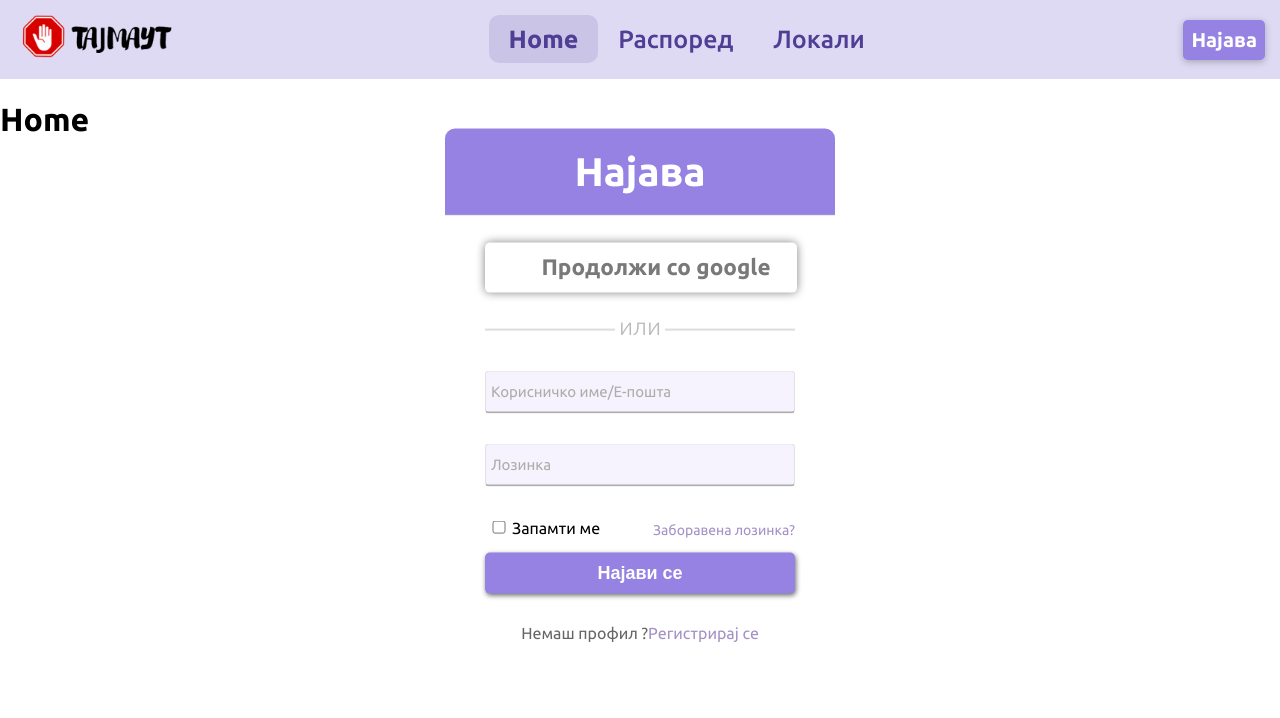
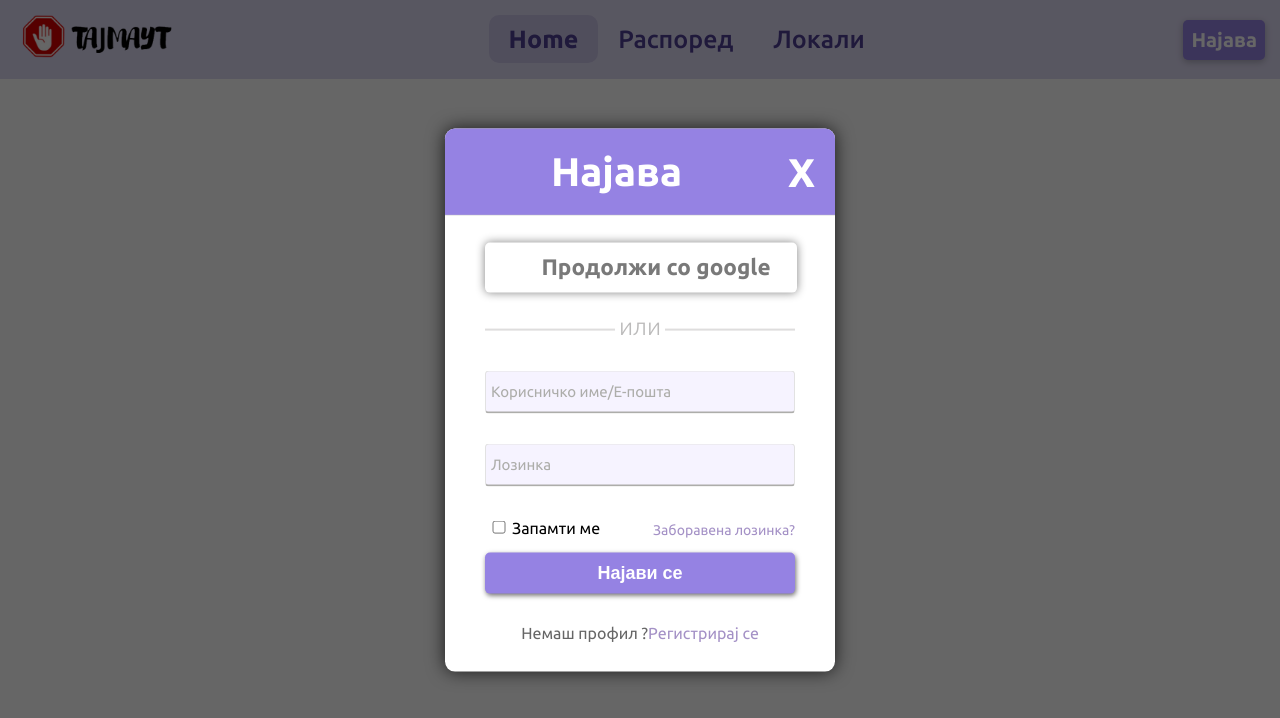
Before and after one commit to petark7/tajmaut, a React (Create React App) app: page / in a window 1280 px wide. Both pictures are taken after a click on the button "Најава". Shown: the top 718 px of the page. Built offline with nearby package versions, Linux system fonts and the light colour scheme; the HTML template or start-up script is replaced by a standard one.

Commit message:
Create close modal function

```diff
--- a/src/App.css
+++ b/src/App.css
@@ -1,5 +1,13 @@
 body {
   font-family: Ubuntu, system-ui, -apple-system, BlinkMacSystemFont, 'Segoe UI', Roboto, Cantarell, 'Open Sans', 'Helvetica Neue', sans-serif;
+  margin: 0;
+  padding: 0;
+  font-family: Ubuntu;
+  height: 100vh;
+}
+
+.custom-modal {
+  z-index: 1000;
 }
 
 .button {
--- a/src/App.js
+++ b/src/App.js
@@ -11,7 +11,7 @@ import { BrowserRouter as Router, Routes, Route } from "react-router-dom";
 import "./App.css";
 
 export default function App() {
-  const [modal, setModal] = useState();
+  const [modal, setModal] = useState(false);
 
   const handleLoginClick = () => {
     if (!modal) {
@@ -32,13 +32,13 @@ export default function App() {
       </Routes>
 
       {modal == "Login" && (
-        <LoginForm onSignUpClick={() => setModal("Register")} onPassClick={() => setModal("Password")} />
+        <LoginForm onSignUpClick={() => setModal("Register")} onPassClick={() => setModal("Password")}  onCloseClick={() => setModal(false)}/>
       )}
       {modal == "Register" && (
-        <RegisterForm onLoginClick={() => setModal("Login")} />
+        <RegisterForm onLoginClick={() => setModal("Login")} onCloseClick={() => setModal(false)}/>
       )}
       {modal == "Password" && (
-        <PasswordForm onLoginClick={() => setModal("Login")} />
+        <PasswordForm onLoginClick={() => setModal("Login")} onCloseClick={() => setModal(false)}/>
       )}
     </Router>
   );
--- a/src/components/ForgotPass/Password.css
+++ b/src/components/ForgotPass/Password.css
@@ -1,10 +1,3 @@
-body {
-    margin: 0;
-    padding: 0;
-    font-family: Ubuntu;
-    height: 100vh;
-    overflow: hidden;
-  }
 .forgot {
   position: absolute;
   top: 50%;
@@ -15,15 +8,22 @@ body {
   border-radius: 10px;
 }
 
-  .forgot p{
+.forgot .X {
+  cursor: pointer;
+  float: right;
+  margin-right: 20px;
+  margin-top: 1px;
+  color: white;
+}
+.forgot p {
   text-align: center;
   font-size: 17;
-    color: #6D6D6D;
+  color: #6d6d6d;
   margin: 10px 35px -10px 35px;
 }
 
-
 .forgot h1 {
+  padding-left: 6px;
   margin-top: 0;
   font-size: 26px;
   text-align: center;
@@ -34,6 +34,8 @@ body {
   color: white;
   font-weight: bold;
 }
+
+
 
 .forgot form {
   padding: 0 40px;
@@ -145,9 +147,8 @@ body {
   text-align: center;
   font-size: 16px;
   color: #6d6d6d;
-
 }
-  .register a{
+.register a {
   text-decoration: none;
   color: rgb(133, 92, 206);
 }
--- a/src/components/ForgotPass/Password.jsx
+++ b/src/components/ForgotPass/Password.jsx
@@ -1,12 +1,14 @@
 import "./Password.css";
 import React, { useState } from "react";
 
-export default function PasswordForm({ onLoginClick }) {
+export default function PasswordForm({ onLoginClick, onCloseClick }) {
   return (
-    <div className="forgot">
-
-      <h1>Промена на Лозинка</h1>
-      <p>Внеси ја твојата е-адреса и ќе добиеш линк за промена на лозинката.</p>
+    <div className="overlay">
+      <div className="forgot custom-modal">
+        <h1>Промена на Лозинка <p className="X" onClick={onCloseClick} >X</p> </h1>
+        <p>
+          Внеси ја твојата е-адреса и ќе добиеш линк за промена на лозинката.
+        </p>
 
         <form>
           <section>
@@ -26,5 +28,6 @@ export default function PasswordForm({ onLoginClick }) {
           </div>
         </form>
       </div>
+    </div>
   );
 }
--- a/src/components/Login/Login.css
+++ b/src/components/Login/Login.css
@@ -1,13 +1,5 @@
-body {
-  margin: 0;
-  padding: 0;
-  font-family: Ubuntu;
-  height: 100vh;
-  overflow: hidden;
-}
-
 .log-in {
-  position:absolute;
+  position: absolute;
   top: 50%;
   left: 50%;
   transform: translate(-50%, -50%);
@@ -15,9 +7,19 @@ body {
   background-color: rgb(255, 255, 255);
   border-radius: 10px;
   z-index: 1000;
+  box-shadow: 0px 0px 18px 0px rgba(0, 0, 0, 0.75);
+}
+
+.overlay {
+  position: absolute;
+  top: 0;
+  width: 100%;
+  height: 100%;
+  background-color: rgba(0, 0, 0, 0.6);
 }
 
 .log-in h1 {
+  padding-left: 30px;
   font-weight: 900;
   font-size: 40px;
   margin-top: 0;
@@ -27,6 +29,13 @@ body {
   background-color: #9582e3;
   border-radius: 10px 10px 0 0;
   color: white;
+}
+
+.log-in .X {
+  cursor: pointer;
+  float: right;
+  margin-right: 20px;
+  margin-top: 1px;
 }
 
 .alt-login div {
@@ -50,7 +59,7 @@ body {
 
 .google h2 {
   padding: 11px 0 0 30px;
-  color: #797979;;
+  color: #797979;
   font-weight: 600;
 }
 
@@ -197,14 +206,3 @@ input[type="submit"] {
 .user input:valid ~ span::before {
   width: 100%;
 }
-
-
-
-/*
-.overlay {
-    position: absolute;
-    width: 100%;
-    height: 100%;
-    background-color: rgba(0, 0, 0, 0.6);
-
-  }*/
--- a/src/components/Login/Login.jsx
+++ b/src/components/Login/Login.jsx
@@ -1,11 +1,11 @@
 import "./Login.css";
 import React, { useState } from "react";
 
-export default function LoginForm({ onSignUpClick, onPassClick }) {
+export default function LoginForm({ onSignUpClick, onPassClick, onCloseClick }) {
   return (
-    <div className="overlay">
-      <div className="log-in">
-        <h1>Најава</h1>
+    <div  className="overlay" >
+      <div className="log-in custom-modal" >
+        <h1>Најава <p className="X" onClick={onCloseClick}> X </p></h1>
 
         <div className="alt-login">
           <div className="google">
--- a/src/components/Register/Register.css
+++ b/src/components/Register/Register.css
@@ -1,10 +1,3 @@
-body {
-  margin: 0;
-  padding: 0;
-  font-family: Ubuntu;
-  height: 100vh;
-  overflow: hidden;
-}
 .register-in {
   position: absolute;
   top: 50%;
@@ -27,6 +20,13 @@ body {
   font-weight: bold;
 }
 
+.register-in .X {
+  cursor: pointer;
+  float: right;
+  margin-right: 20px;
+  margin-top: 1px;
+  color: white;
+}
 .register-in form {
   padding: 0 40px;
   box-sizing: border-box;
@@ -137,11 +137,10 @@ input[type="submit"] {
   text-align: center;
   font-size: 16px;
   color: #6d6d6d;
-
 }
-.register a{
-text-decoration: none;
-color: rgb(133, 92, 206);
+.register a {
+  text-decoration: none;
+  color: rgb(133, 92, 206);
 }
 
 .flow input:focus ~ label,
--- a/src/components/Register/Register.jsx
+++ b/src/components/Register/Register.jsx
@@ -1,15 +1,21 @@
 import "./Register.css";
 import React, { useState } from "react";
 
-export default function RegisterForm({ onLoginClick }) {
+export default function RegisterForm({ onLoginClick, onCloseClick }) {
   const [isShown, setIsSHown] = useState(false);
   const togglePassword = () => {
     setIsSHown((isShown) => !isShown);
   };
 
   return (
-    <div className="register-in">
-      <h1>Регистрација</h1>
+    <div className="overlay">
+      <div className="register-in custom-modal">
+        <h1>
+          Регистрација{" "}
+          <p className="X" onClick={onCloseClick}>
+            X
+          </p>
+        </h1>
 
         <form>
           <section>
@@ -66,5 +72,6 @@ export default function RegisterForm({ onLoginClick }) {
           </div>
         </form>
       </div>
+    </div>
   );
 }
--- a/src/index.css
+++ b/src/index.css
@@ -2,6 +2,7 @@ body, html {
   margin: 0;
   padding: 0;
 }
+
 * {
   box-sizing: border-box;
 }
--- a/src/pages/Home/home.jsx
+++ b/src/pages/Home/home.jsx
@@ -1,8 +1,12 @@
+export default function Home() {
+  return (
+    <div className="container--homepage">
+      <div className="navbar">
+        <div className="slider">
 
-export default function Home() {
-    return (
-        <div className="container--homepage">
-              <h1>Home</h1>
+
         </div>
-    );
-  };
+      </div>
+    </div>
+  );
+}
```
Lines whose indentation alone changed are shown as unchanged.
